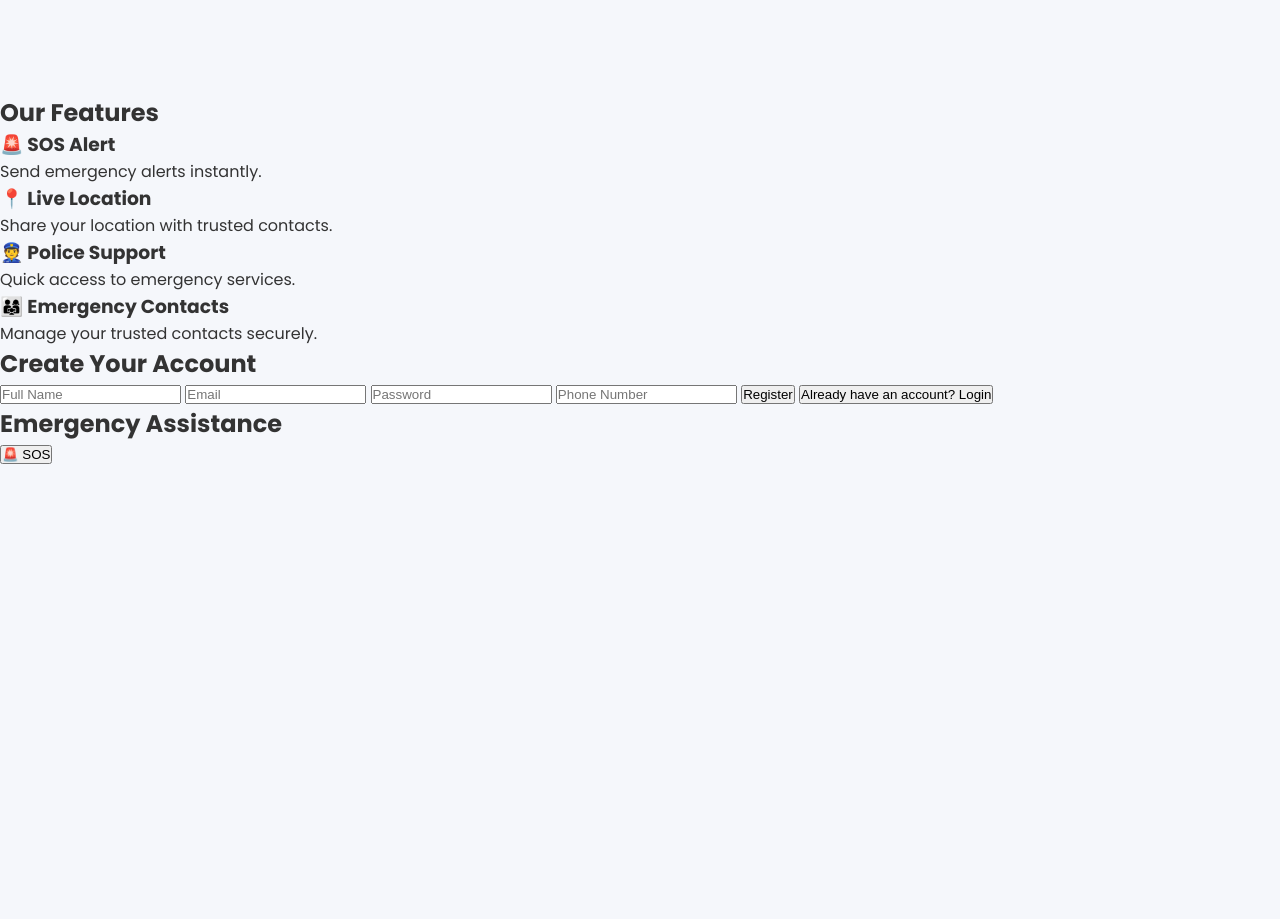
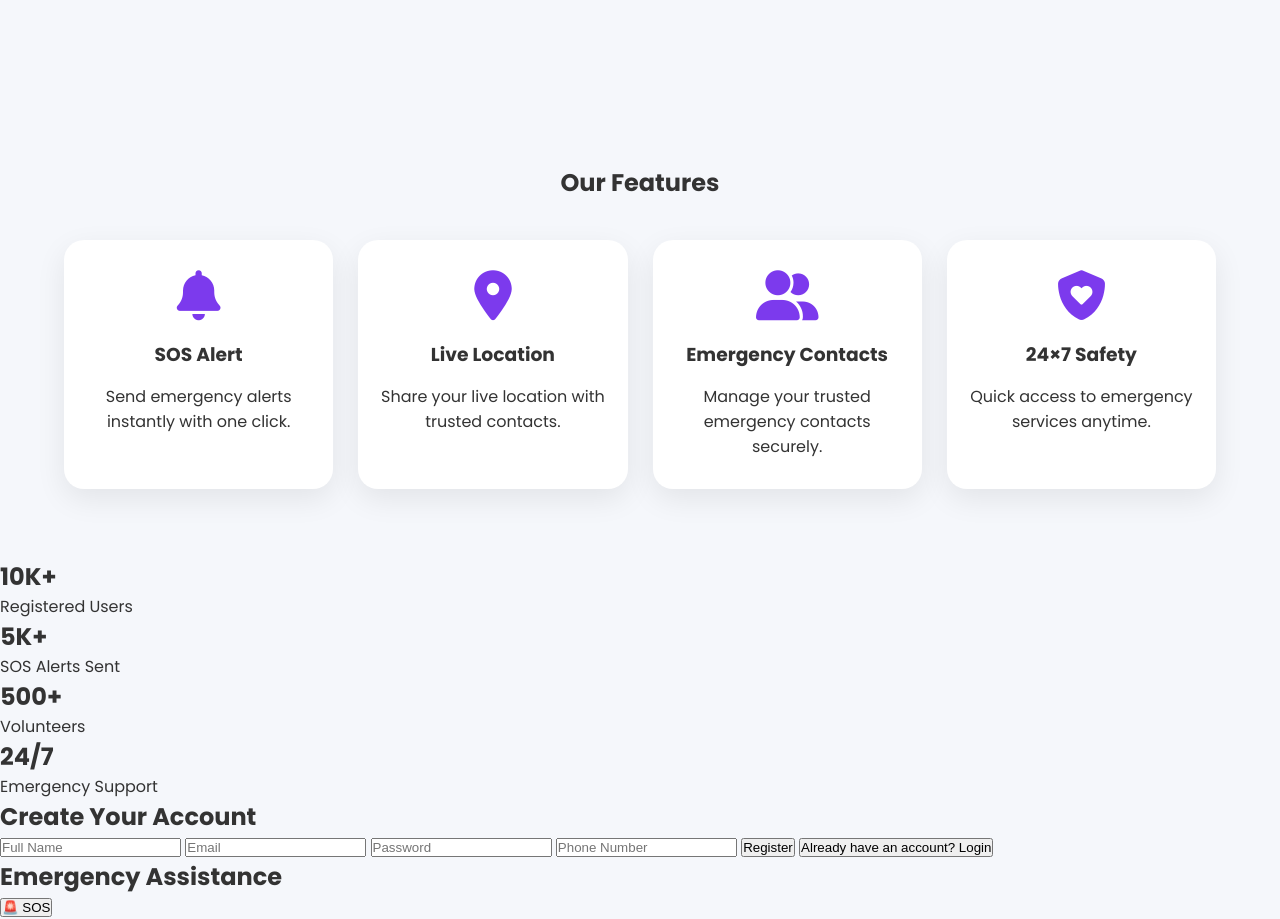
Before and after one commit to seemasaini1828/Women-Safety-Emergency-Platform, a plain HTML site: page fronted/index.html in a window 1280 px wide. Shown: the part 660-1579 px from the top of the page. Before the commit the page ends 1126 px from the top, so only its background shows below. Drawn offline with Linux system fonts and the light colour scheme.

Commit message:
Added professional feature cards

```diff
--- a/fronted/index.html
+++ b/fronted/index.html
@@ -9,7 +9,7 @@
     <link href="https://fonts.googleapis.com/css2?family=Poppins:wght@300;400;500;600;700&display=swap" rel="stylesheet">
     <link rel="stylesheet"
     href="https://cdnjs.cloudflare.com/ajax/libs/font-awesome/6.7.2/css/all.min.css">
-    <linK rel="stylesheet" href="style.css">
+    <link rel="stylesheet" href="style.css">
 </head>
 
 <body>
@@ -91,40 +91,57 @@
     <div class="feature-grid">
 
         <div class="feature-card">
-
-<h3>🚨 SOS Alert</h3>
-
-<p>Send emergency alerts instantly.</p>
-
+            <i class="fa-solid fa-bell"></i>
+            <h3>SOS Alert</h3>
+            <p>Send emergency alerts instantly with one click.</p>
         </div>
 
         <div class="feature-card">
-
-<h3>📍 Live Location</h3>
-
-<p>Share your location with trusted contacts.</p>
-
+            <i class="fa-solid fa-location-dot"></i>
+            <h3>Live Location</h3>
+            <p>Share your live location with trusted contacts.</p>
         </div>
 
         <div class="feature-card">
-
-<h3>👮 Police Support</h3>
-
-<p>Quick access to emergency services.</p>
-
+            <i class="fa-solid fa-user-group"></i>
+            <h3>Emergency Contacts</h3>
+            <p>Manage your trusted emergency contacts securely.</p>
         </div>
 
         <div class="feature-card">
-
-<h3>👨‍👩‍👧 Emergency Contacts</h3>
-
-<p>Manage your trusted contacts securely.</p>
-
+            <i class="fa-solid fa-shield-heart"></i>
+            <h3>24×7 Safety</h3>
+            <p>Quick access to emergency services anytime.</p>
         </div>
 
     </div>
 
 </section>
+
+<section class="stats">
+
+    <div class="stat-card">
+        <h2>10K+</h2>
+        <p>Registered Users</p>
+    </div>
+
+    <div class="stat-card">
+        <h2>5K+</h2>
+        <p>SOS Alerts Sent</p>
+    </div>
+
+    <div class="stat-card">
+        <h2>500+</h2>
+        <p>Volunteers</p>
+    </div>
+
+    <div class="stat-card">
+        <h2>24/7</h2>
+        <p>Emergency Support</p>
+    </div>
+
+</section>
+
 <section id="register" class="register-section">
 
 <h2>Create Your Account</h2>
--- a/fronted/style.css
+++ b/fronted/style.css
@@ -136,3 +136,61 @@ body{
     transform:translateY(-3px);
     box-shadow:0 10px 20px rgba(0,0,0,.15);
 }
+/* ================= FEATURES ================= */
+
+.features{
+    width:90%;
+    max-width:1200px;
+    margin:70px auto;
+    text-align:center;
+}
+
+.feature-grid{
+    display:grid;
+    grid-template-columns:repeat(4,1fr);
+    gap:25px;
+    margin-top:40px;
+}
+
+.feature-card{
+    background:#fff;
+    padding:30px 20px;
+    border-radius:20px;
+    box-shadow:0 10px 30px rgba(0,0,0,.08);
+    transition:.3s;
+}
+
+.feature-card:hover{
+    transform:translateY(-10px);
+}
+
+.feature-card i{
+    font-size:50px;
+    color:#7C3AED;
+    margin-bottom:20px;
+}
+
+.feature-card h3{
+    margin-bottom:15px;
+}
+
+.feature-card p{
+    background:none;
+    padding:0;
+}
+
+@media(max-width:992px){
+
+.feature-grid{
+grid-template-columns:repeat(2,1fr);
+}
+
+}
+
+@media(max-width:600px){
+
+.feature-grid{
+grid-template-columns:1fr;
+}
+
+}
```
Lines whose indentation alone changed are shown as unchanged.
